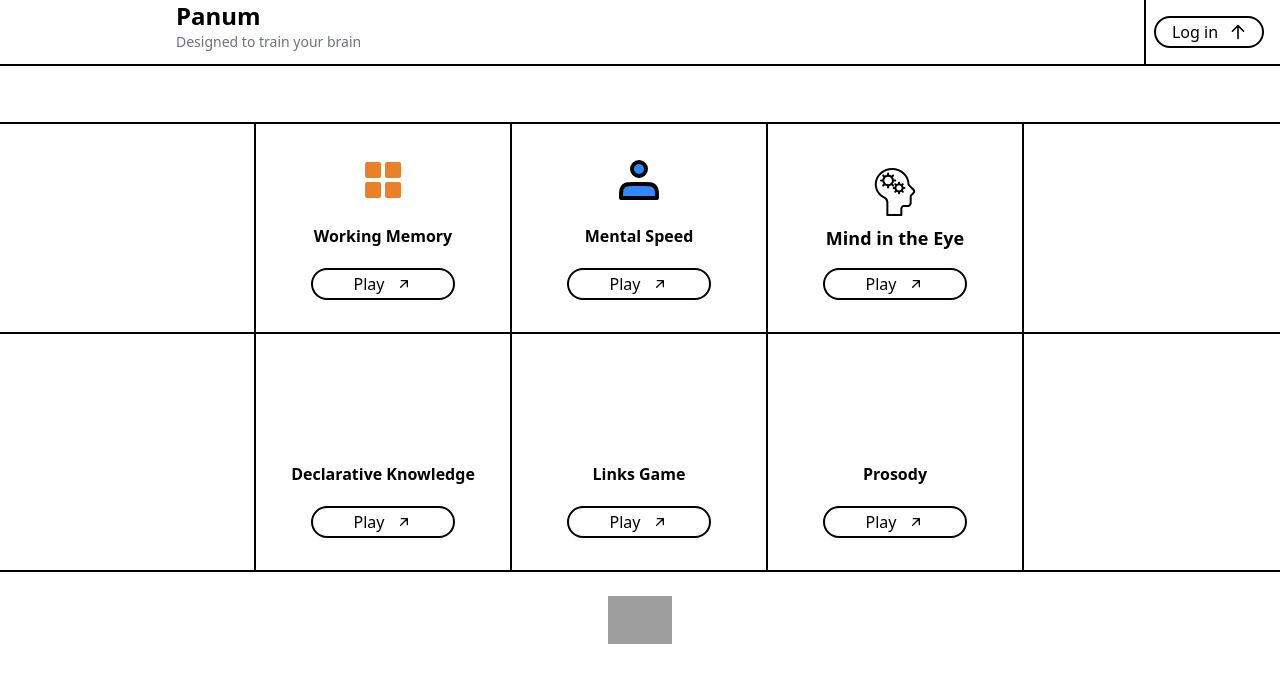
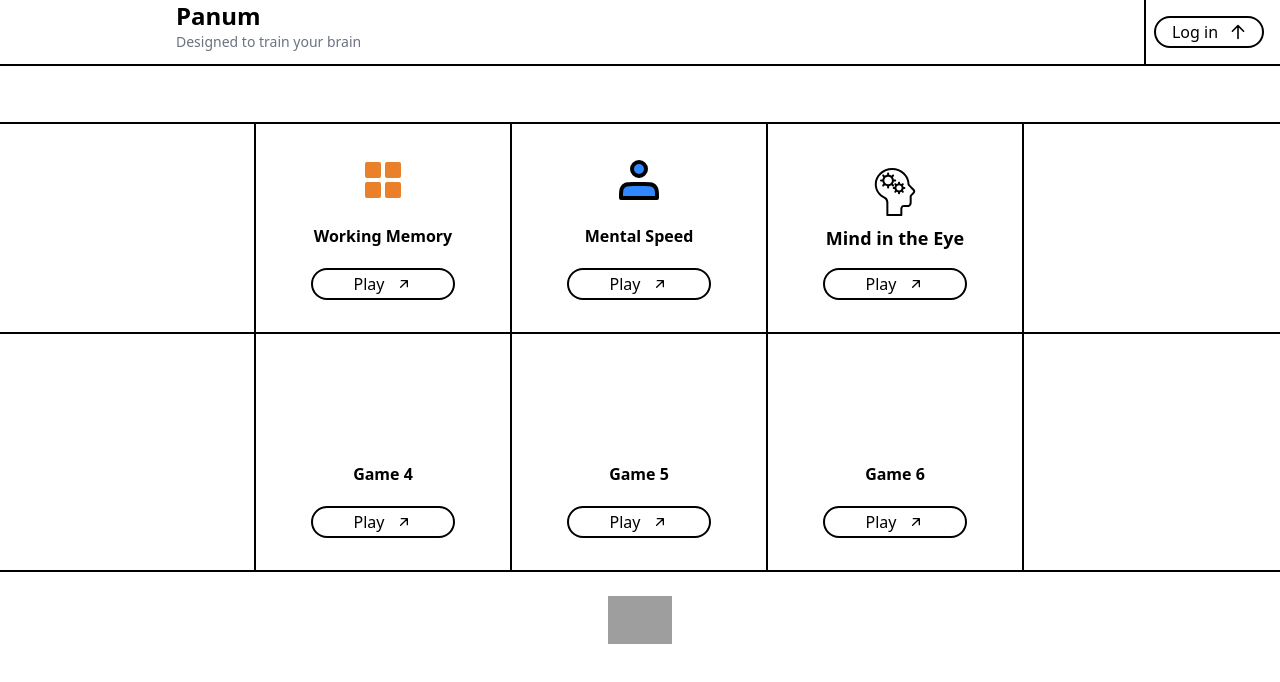
Before and after one commit to safinazbg/Panum-games, a Vue app: page / in a window 1280 px wide. Shown: the top 682 px of the page. Built offline with nearby package versions, Linux system fonts and the light colour scheme; grey boxes are pictures that could not be loaded.

Commit message:
Update HomeView.vue

```diff
--- a/src/views/HomeView.vue
+++ b/src/views/HomeView.vue
@@ -77,7 +77,7 @@
         class="col2 md:border-r-2 md:border-b-0 border-b-2 p-8 border-black flex items-end justify-center"
       >
         <div class="icon flex flex-col items-center space-y-5">
-          <p class="font-semibold">Declarative Knowledge</p>
+          <p class="font-semibold">Game 4</p>
           <button
             class="border-2 border-black rounded-full text-center w-36 h-8 flex justify-center items-center"
           >
@@ -92,7 +92,7 @@
       >
 
         <div class="icon flex flex-col items-center space-y-5">
-          <p class="font-semibold">Links Game</p>
+          <p class="font-semibold">Game 5</p>
           <button
             class="border-2 border-black rounded-full text-center w-36 h-8 flex justify-center items-center"
           >
@@ -109,7 +109,7 @@
       >
         <div class="icon flex flex-col items-center space-y-5">
           <!-- box içine icon eklenecekse p etiketi içindeki margin silinecek -->
-          <p class="font-semibold md:mt-24">Prosody</p>
+          <p class="font-semibold md:mt-24">Game 6</p>
           <button
             class="border-2 border-black rounded-full text-center w-36 h-8 flex justify-center items-center"
           >
```
